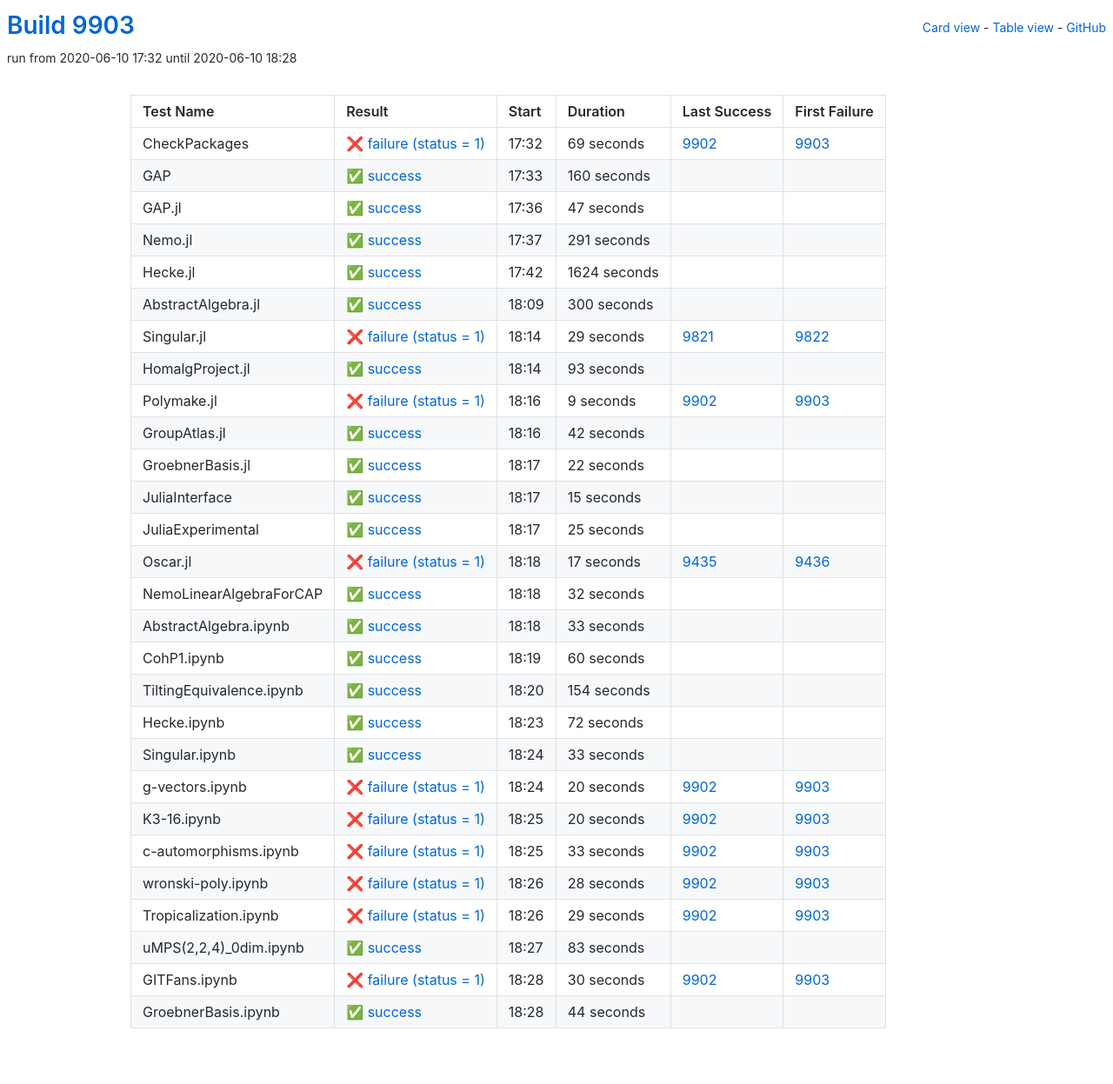
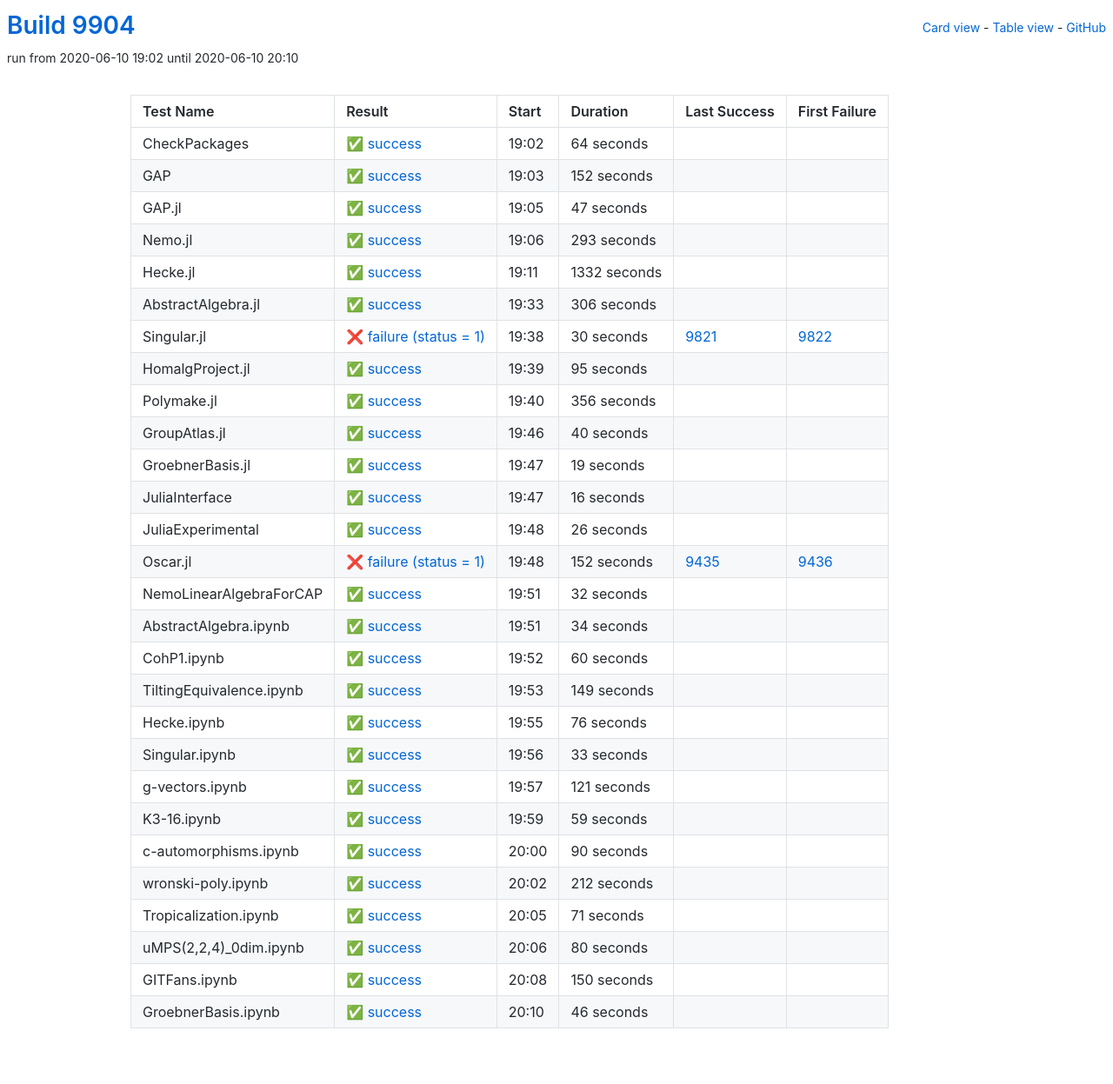
Before and after one commit to oscar-system/oscar-ci-status, a Jekyll site: the page built from table.html, in a window 1280 px wide. Shown: the whole page at 87% size. Built offline with Jekyll 4.4.1, drawn with Linux system fonts in a browser that asks for light colours.

Commit message:
Build #9904

```diff
--- a/_data/ci.yml
+++ b/_data/ci.yml
@@ -1,6 +1,6 @@
 ---
-build: 9903
-build_url: https://oscarci.mathematik.uni-kl.de/job/oscar/9903/
+build: 9904
+build_url: https://oscarci.mathematik.uni-kl.de/job/oscar/9904/
 job: oscar
 organization: oscar-system
 repo: oscar-ci-status
@@ -8,32 +8,32 @@
 tests:
 - name: CheckPackages
   id: checkpackages
-  log: https://oscarci.mathematik.uni-kl.de/job/oscar/9903/artifact/logs/build-9903/CheckPackages.log
-  start: 2020-06-10 17:32
-  success: false
-  exitcode: 1
-  status: failure
-  duration: 69
-  last_success: 9902
-  last_success_url: https://oscarci.mathematik.uni-kl.de/job/oscar/9902/
-  first_failure: 9903
-  first_failure_url: https://oscarci.mathematik.uni-kl.de/job/oscar/9903/
-- name: GAP
-  id: gap
-  log: https://oscarci.mathematik.uni-kl.de/job/oscar/9903/artifact/logs/build-9903/GAP.log
-  start: 2020-06-10 17:33
+  log: https://oscarci.mathematik.uni-kl.de/job/oscar/9904/artifact/logs/build-9904/CheckPackages.log
+  start: 2020-06-10 19:02
   success: true
   exitcode: 0
   status: success
-  duration: 160
+  duration: 64
+  last_success: false
+  last_success_url:
+  first_failure: false
+  first_failure_url:
+- name: GAP
+  id: gap
+  log: https://oscarci.mathematik.uni-kl.de/job/oscar/9904/artifact/logs/build-9904/GAP.log
+  start: 2020-06-10 19:03
+  success: true
+  exitcode: 0
+  status: success
+  duration: 152
   last_success: false
   last_success_url:
   first_failure: false
   first_failure_url:
 - name: GAP.jl
   id: gap-jl
-  log: https://oscarci.mathematik.uni-kl.de/job/oscar/9903/artifact/logs/build-9903/GAP.jl.log
-  start: 2020-06-10 17:36
+  log: https://oscarci.mathematik.uni-kl.de/job/oscar/9904/artifact/logs/build-9904/GAP.jl.log
+  start: 2020-06-10 19:05
   success: true
   exitcode: 0
   status: success
@@ -44,140 +44,140 @@
   first_failure_url:
 - name: Nemo.jl
   id: nemo-jl
-  log: https://oscarci.mathematik.uni-kl.de/job/oscar/9903/artifact/logs/build-9903/Nemo.jl.log
-  start: 2020-06-10 17:37
+  log: https://oscarci.mathematik.uni-kl.de/job/oscar/9904/artifact/logs/build-9904/Nemo.jl.log
+  start: 2020-06-10 19:06
   success: true
   exitcode: 0
   status: success
-  duration: 291
+  duration: 293
   last_success: false
   last_success_url:
   first_failure: false
   first_failure_url:
 - name: Hecke.jl
   id: hecke-jl
-  log: https://oscarci.mathematik.uni-kl.de/job/oscar/9903/artifact/logs/build-9903/Hecke.jl.log
-  start: 2020-06-10 17:42
+  log: https://oscarci.mathematik.uni-kl.de/job/oscar/9904/artifact/logs/build-9904/Hecke.jl.log
+  start: 2020-06-10 19:11
   success: true
   exitcode: 0
   status: success
-  duration: 1624
+  duration: 1332
   last_success: false
   last_success_url:
   first_failure: false
   first_failure_url:
 - name: AbstractAlgebra.jl
   id: abstractalgebra-jl
-  log: https://oscarci.mathematik.uni-kl.de/job/oscar/9903/artifact/logs/build-9903/AbstractAlgebra.jl.log
-  start: 2020-06-10 18:09
+  log: https://oscarci.mathematik.uni-kl.de/job/oscar/9904/artifact/logs/build-9904/AbstractAlgebra.jl.log
+  start: 2020-06-10 19:33
   success: true
   exitcode: 0
   status: success
-  duration: 300
+  duration: 306
   last_success: false
   last_success_url:
   first_failure: false
   first_failure_url:
 - name: Singular.jl
   id: singular-jl
-  log: https://oscarci.mathematik.uni-kl.de/job/oscar/9903/artifact/logs/build-9903/Singular.jl.log
-  start: 2020-06-10 18:14
+  log: https://oscarci.mathematik.uni-kl.de/job/oscar/9904/artifact/logs/build-9904/Singular.jl.log
+  start: 2020-06-10 19:38
   success: false
   exitcode: 1
   status: failure
-  duration: 29
+  duration: 30
   last_success: 9821
   last_success_url: https://oscarci.mathematik.uni-kl.de/job/oscar/9821/
   first_failure: 9822
   first_failure_url: https://oscarci.mathematik.uni-kl.de/job/oscar/9822/
 - name: HomalgProject.jl
   id: homalgproject-jl
-  log: https://oscarci.mathematik.uni-kl.de/job/oscar/9903/artifact/logs/build-9903/HomalgProject.jl.log
-  start: 2020-06-10 18:14
+  log: https://oscarci.mathematik.uni-kl.de/job/oscar/9904/artifact/logs/build-9904/HomalgProject.jl.log
+  start: 2020-06-10 19:39
   success: true
   exitcode: 0
   status: success
-  duration: 93
+  duration: 95
   last_success: false
   last_success_url:
   first_failure: false
   first_failure_url:
 - name: Polymake.jl
   id: polymake-jl
-  log: https://oscarci.mathematik.uni-kl.de/job/oscar/9903/artifact/logs/build-9903/Polymake.jl.log
-  start: 2020-06-10 18:16
-  success: false
-  exitcode: 1
-  status: failure
-  duration: 9
-  last_success: 9902
-  last_success_url: https://oscarci.mathematik.uni-kl.de/job/oscar/9902/
-  first_failure: 9903
-  first_failure_url: https://oscarci.mathematik.uni-kl.de/job/oscar/9903/
-- name: GroupAtlas.jl
-  id: groupatlas-jl
-  log: https://oscarci.mathematik.uni-kl.de/job/oscar/9903/artifact/logs/build-9903/GroupAtlas.jl.log
-  start: 2020-06-10 18:16
+  log: https://oscarci.mathematik.uni-kl.de/job/oscar/9904/artifact/logs/build-9904/Polymake.jl.log
+  start: 2020-06-10 19:40
   success: true
   exitcode: 0
   status: success
-  duration: 42
+  duration: 356
+  last_success: false
+  last_success_url:
+  first_failure: false
+  first_failure_url:
+- name: GroupAtlas.jl
+  id: groupatlas-jl
+  log: https://oscarci.mathematik.uni-kl.de/job/oscar/9904/artifact/logs/build-9904/GroupAtlas.jl.log
+  start: 2020-06-10 19:46
+  success: true
+  exitcode: 0
+  status: success
+  duration: 40
   last_success: false
   last_success_url:
   first_failure: false
   first_failure_url:
 - name: GroebnerBasis.jl
   id: groebnerbasis-jl
-  log: https://oscarci.mathematik.uni-kl.de/job/oscar/9903/artifact/logs/build-9903/GroebnerBasis.jl.log
-  start: 2020-06-10 18:17
+  log: https://oscarci.mathematik.uni-kl.de/job/oscar/9904/artifact/logs/build-9904/GroebnerBasis.jl.log
+  start: 2020-06-10 19:47
   success: true
   exitcode: 0
   status: success
-  duration: 22
+  duration: 19
   last_success: false
   last_success_url:
   first_failure: false
   first_failure_url:
 - name: JuliaInterface
   id: juliainterface
-  log: https://oscarci.mathematik.uni-kl.de/job/oscar/9903/artifact/logs/build-9903/JuliaInterface.log
-  start: 2020-06-10 18:17
+  log: https://oscarci.mathematik.uni-kl.de/job/oscar/9904/artifact/logs/build-9904/JuliaInterface.log
+  start: 2020-06-10 19:47
   success: true
   exitcode: 0
   status: success
-  duration: 15
+  duration: 16
   last_success: false
   last_success_url:
   first_failure: false
   first_failure_url:
 - name: JuliaExperimental
   id: juliaexperimental
-  log: https://oscarci.mathematik.uni-kl.de/job/oscar/9903/artifact/logs/build-9903/JuliaExperimental.log
-  start: 2020-06-10 18:17
+  log: https://oscarci.mathematik.uni-kl.de/job/oscar/9904/artifact/logs/build-9904/JuliaExperimental.log
+  start: 2020-06-10 19:48
   success: true
   exitcode: 0
   status: success
-  duration: 25
+  duration: 26
   last_success: false
   last_success_url:
   first_failure: false
   first_failure_url:
 - name: Oscar.jl
   id: oscar-jl
-  log: https://oscarci.mathematik.uni-kl.de/job/oscar/9903/artifact/logs/build-9903/Oscar.jl.log
-  start: 2020-06-10 18:18
+  log: https://oscarci.mathematik.uni-kl.de/job/oscar/9904/artifact/logs/build-9904/Oscar.jl.log
+  start: 2020-06-10 19:48
   success: false
   exitcode: 1
   status: failure
-  duration: 17
+  duration: 152
   last_success: 9435
   last_success_url: https://oscarci.mathematik.uni-kl.de/job/oscar/9435/
   first_failure: 9436
   first_failure_url: https://oscarci.mathematik.uni-kl.de/job/oscar/9436/
 - name: NemoLinearAlgebraForCAP
   id: nemolinearalgebraforcap
-  log: https://oscarci.mathematik.uni-kl.de/job/oscar/9903/artifact/logs/build-9903/NemoLinearAlgebraForCAP.log
-  start: 2020-06-10 18:18
+  log: https://oscarci.mathematik.uni-kl.de/job/oscar/9904/artifact/logs/build-9904/NemoLinearAlgebraForCAP.log
+  start: 2020-06-10 19:51
   success: true
   exitcode: 0
   status: success
@@ -188,20 +188,20 @@
   first_failure_url:
 - name: AbstractAlgebra.ipynb
   id: abstractalgebra-ipynb
-  log: https://oscarci.mathematik.uni-kl.de/job/oscar/9903/artifact/logs/build-9903/AbstractAlgebra.ipynb.log
-  start: 2020-06-10 18:18
+  log: https://oscarci.mathematik.uni-kl.de/job/oscar/9904/artifact/logs/build-9904/AbstractAlgebra.ipynb.log
+  start: 2020-06-10 19:51
   success: true
   exitcode: 0
   status: success
-  duration: 33
+  duration: 34
   last_success: false
   last_success_url:
   first_failure: false
   first_failure_url:
 - name: CohP1.ipynb
   id: cohp1-ipynb
-  log: https://oscarci.mathematik.uni-kl.de/job/oscar/9903/artifact/logs/build-9903/CohP1.ipynb.log
-  start: 2020-06-10 18:19
+  log: https://oscarci.mathematik.uni-kl.de/job/oscar/9904/artifact/logs/build-9904/CohP1.ipynb.log
+  start: 2020-06-10 19:52
   success: true
   exitcode: 0
   status: success
@@ -212,32 +212,32 @@
   first_failure_url:
 - name: TiltingEquivalence.ipynb
   id: tiltingequivalence-ipynb
-  log: https://oscarci.mathematik.uni-kl.de/job/oscar/9903/artifact/logs/build-9903/TiltingEquivalence.ipynb.log
-  start: 2020-06-10 18:20
+  log: https://oscarci.mathematik.uni-kl.de/job/oscar/9904/artifact/logs/build-9904/TiltingEquivalence.ipynb.log
+  start: 2020-06-10 19:53
   success: true
   exitcode: 0
   status: success
-  duration: 154
+  duration: 149
   last_success: false
   last_success_url:
   first_failure: false
   first_failure_url:
 - name: Hecke.ipynb
   id: hecke-ipynb
-  log: https://oscarci.mathematik.uni-kl.de/job/oscar/9903/artifact/logs/build-9903/Hecke.ipynb.log
-  start: 2020-06-10 18:23
+  log: https://oscarci.mathematik.uni-kl.de/job/oscar/9904/artifact/logs/build-9904/Hecke.ipynb.log
+  start: 2020-06-10 19:55
   success: true
   exitcode: 0
   status: success
-  duration: 72
+  duration: 76
   last_success: false
   last_success_url:
   first_failure: false
   first_failure_url:
 - name: Singular.ipynb
   id: singular-ipynb
-  log: https://oscarci.mathematik.uni-kl.de/job/oscar/9903/artifact/logs/build-9903/Singular.ipynb.log
-  start: 2020-06-10 18:24
+  log: https://oscarci.mathematik.uni-kl.de/job/oscar/9904/artifact/logs/build-9904/Singular.ipynb.log
+  start: 2020-06-10 19:56
   success: true
   exitcode: 0
   status: success
@@ -248,97 +248,97 @@
   first_failure_url:
 - name: g-vectors.ipynb
   id: g-vectors-ipynb
-  log: https://oscarci.mathematik.uni-kl.de/job/oscar/9903/artifact/logs/build-9903/g-vectors.ipynb.log
-  start: 2020-06-10 18:24
-  success: false
-  exitcode: 1
-  status: failure
-  duration: 20
-  last_success: 9902
-  last_success_url: https://oscarci.mathematik.uni-kl.de/job/oscar/9902/
-  first_failure: 9903
-  first_failure_url: https://oscarci.mathematik.uni-kl.de/job/oscar/9903/
-- name: K3-16.ipynb
-  id: k3-16-ipynb
-  log: https://oscarci.mathematik.uni-kl.de/job/oscar/9903/artifact/logs/build-9903/K3-16.ipynb.log
-  start: 2020-06-10 18:25
-  success: false
-  exitcode: 1
-  status: failure
-  duration: 20
-  last_success: 9902
-  last_success_url: https://oscarci.mathematik.uni-kl.de/job/oscar/9902/
-  first_failure: 9903
-  first_failure_url: https://oscarci.mathematik.uni-kl.de/job/oscar/9903/
-- name: c-automorphisms.ipynb
-  id: c-automorphisms-ipynb
-  log: https://oscarci.mathematik.uni-kl.de/job/oscar/9903/artifact/logs/build-9903/c-automorphisms.ipynb.log
-  start: 2020-06-10 18:25
-  success: false
-  exitcode: 1
-  status: failure
-  duration: 33
-  last_success: 9902
-  last_success_url: https://oscarci.mathematik.uni-kl.de/job/oscar/9902/
-  first_failure: 9903
-  first_failure_url: https://oscarci.mathematik.uni-kl.de/job/oscar/9903/
-- name: wronski-poly.ipynb
-  id: wronski-poly-ipynb
-  log: https://oscarci.mathematik.uni-kl.de/job/oscar/9903/artifact/logs/build-9903/wronski-poly.ipynb.log
-  start: 2020-06-10 18:26
-  success: false
-  exitcode: 1
-  status: failure
-  duration: 28
-  last_success: 9902
-  last_success_url: https://oscarci.mathematik.uni-kl.de/job/oscar/9902/
-  first_failure: 9903
-  first_failure_url: https://oscarci.mathematik.uni-kl.de/job/oscar/9903/
-- name: Tropicalization.ipynb
-  id: tropicalization-ipynb
-  log: https://oscarci.mathematik.uni-kl.de/job/oscar/9903/artifact/logs/build-9903/Tropicalization.ipynb.log
-  start: 2020-06-10 18:26
-  success: false
-  exitcode: 1
-  status: failure
-  duration: 29
-  last_success: 9902
-  last_success_url: https://oscarci.mathematik.uni-kl.de/job/oscar/9902/
-  first_failure: 9903
-  first_failure_url: https://oscarci.mathematik.uni-kl.de/job/oscar/9903/
-- name: uMPS(2,2,4)_0dim.ipynb
-  id: umps-2-2-4-0dim-ipynb
-  log: https://oscarci.mathematik.uni-kl.de/job/oscar/9903/artifact/logs/build-9903/uMPS-2-2-4-_0dim.ipynb.log
-  start: 2020-06-10 18:27
+  log: https://oscarci.mathematik.uni-kl.de/job/oscar/9904/artifact/logs/build-9904/g-vectors.ipynb.log
+  start: 2020-06-10 19:57
   success: true
   exitcode: 0
   status: success
-  duration: 83
+  duration: 121
+  last_success: false
+  last_success_url:
+  first_failure: false
+  first_failure_url:
+- name: K3-16.ipynb
+  id: k3-16-ipynb
+  log: https://oscarci.mathematik.uni-kl.de/job/oscar/9904/artifact/logs/build-9904/K3-16.ipynb.log
+  start: 2020-06-10 19:59
+  success: true
+  exitcode: 0
+  status: success
+  duration: 59
+  last_success: false
+  last_success_url:
+  first_failure: false
+  first_failure_url:
+- name: c-automorphisms.ipynb
+  id: c-automorphisms-ipynb
+  log: https://oscarci.mathematik.uni-kl.de/job/oscar/9904/artifact/logs/build-9904/c-automorphisms.ipynb.log
+  start: 2020-06-10 20:00
+  success: true
+  exitcode: 0
+  status: success
+  duration: 90
+  last_success: false
+  last_success_url:
+  first_failure: false
+  first_failure_url:
+- name: wronski-poly.ipynb
+  id: wronski-poly-ipynb
+  log: https://oscarci.mathematik.uni-kl.de/job/oscar/9904/artifact/logs/build-9904/wronski-poly.ipynb.log
+  start: 2020-06-10 20:02
+  success: true
+  exitcode: 0
+  status: success
+  duration: 212
+  last_success: false
+  last_success_url:
+  first_failure: false
+  first_failure_url:
+- name: Tropicalization.ipynb
+  id: tropicalization-ipynb
+  log: https://oscarci.mathematik.uni-kl.de/job/oscar/9904/artifact/logs/build-9904/Tropicalization.ipynb.log
+  start: 2020-06-10 20:05
+  success: true
+  exitcode: 0
+  status: success
+  duration: 71
+  last_success: false
+  last_success_url:
+  first_failure: false
+  first_failure_url:
+- name: uMPS(2,2,4)_0dim.ipynb
+  id: umps-2-2-4-0dim-ipynb
+  log: https://oscarci.mathematik.uni-kl.de/job/oscar/9904/artifact/logs/build-9904/uMPS-2-2-4-_0dim.ipynb.log
+  start: 2020-06-10 20:06
+  success: true
+  exitcode: 0
+  status: success
+  duration: 80
   last_success: false
   last_success_url:
   first_failure: false
   first_failure_url:
 - name: GITFans.ipynb
   id: gitfans-ipynb
-  log: https://oscarci.mathematik.uni-kl.de/job/oscar/9903/artifact/logs/build-9903/GITFans.ipynb.log
-  start: 2020-06-10 18:28
-  success: false
-  exitcode: 1
-  status: failure
-  duration: 30
-  last_success: 9902
-  last_success_url: https://oscarci.mathematik.uni-kl.de/job/oscar/9902/
-  first_failure: 9903
-  first_failure_url: https://oscarci.mathematik.uni-kl.de/job/oscar/9903/
-- name: GroebnerBasis.ipynb
-  id: groebnerbasis-ipynb
-  log: https://oscarci.mathematik.uni-kl.de/job/oscar/9903/artifact/logs/build-9903/GroebnerBasis.ipynb.log
-  start: 2020-06-10 18:28
+  log: https://oscarci.mathematik.uni-kl.de/job/oscar/9904/artifact/logs/build-9904/GITFans.ipynb.log
+  start: 2020-06-10 20:08
   success: true
   exitcode: 0
   status: success
-  duration: 44
+  duration: 150
   last_success: false
   last_success_url:
   first_failure: false
   first_failure_url:
+- name: GroebnerBasis.ipynb
+  id: groebnerbasis-ipynb
+  log: https://oscarci.mathematik.uni-kl.de/job/oscar/9904/artifact/logs/build-9904/GroebnerBasis.ipynb.log
+  start: 2020-06-10 20:10
+  success: true
+  exitcode: 0
+  status: success
+  duration: 46
+  last_success: false
+  last_success_url:
+  first_failure: false
+  first_failure_url:
```
Also changed, not shown: README.md.
